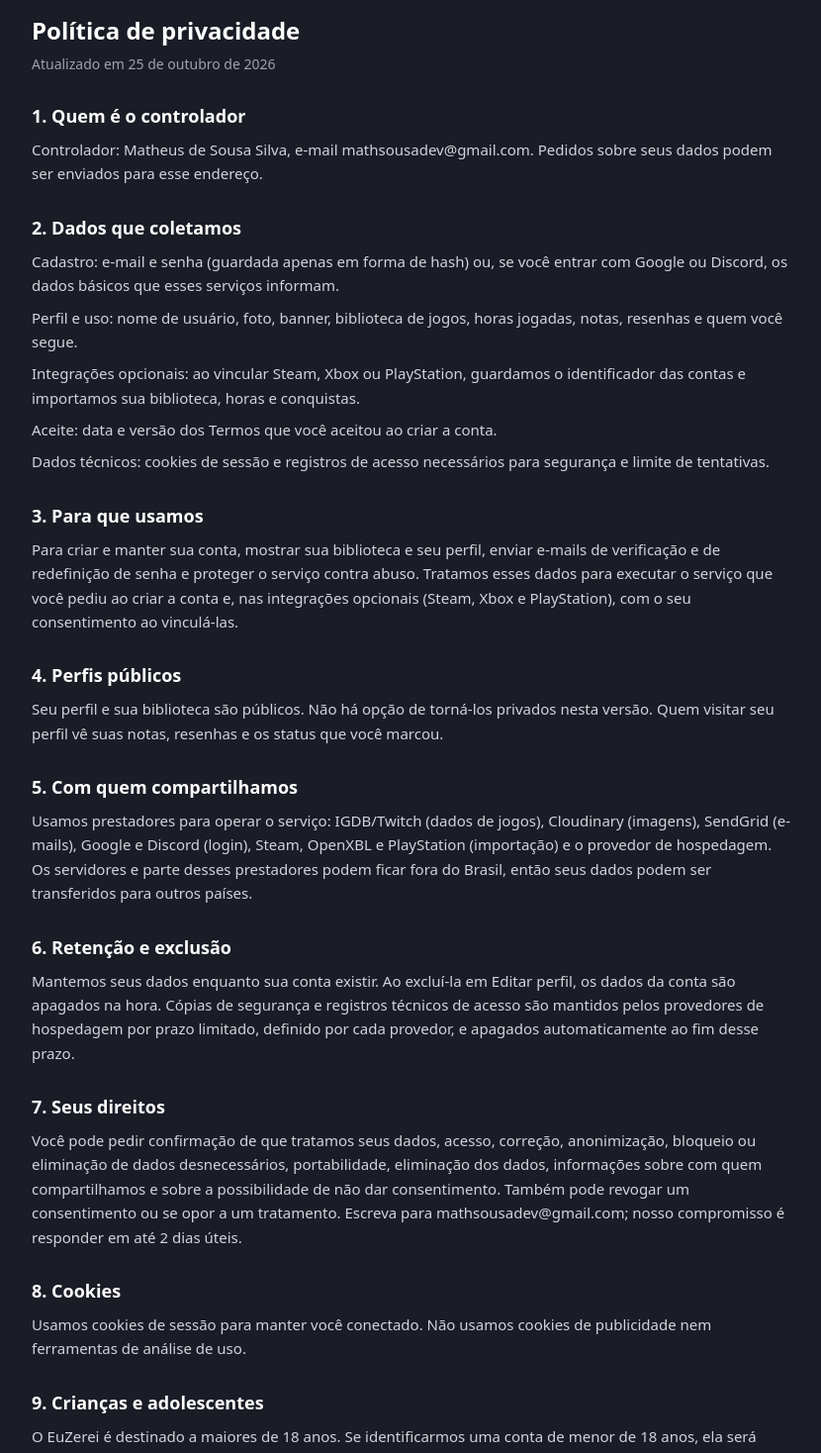
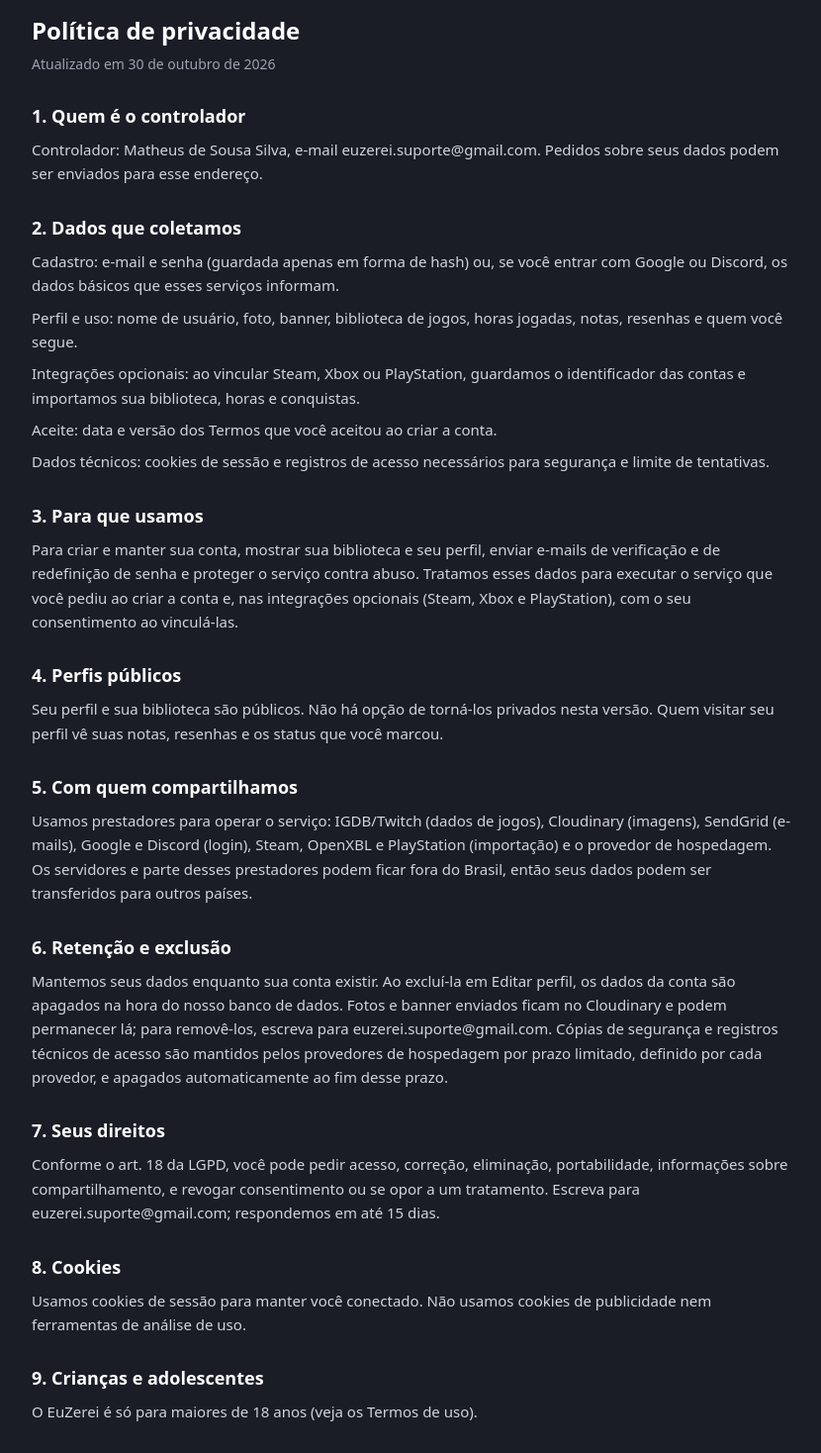
Before and after one commit to MathQuente/lib-front-end, a React (Vite) app: page /privacidade in a window 1280 px wide. Shown: the part 100-1568 px from the top of the page at 99% size, without its empty margins (224-1054 px from the left). Built offline with nearby package versions, Linux system fonts and the light colour scheme; no server answers.

Commit message:
docs(legal): troca o e-mail de contato, enxuga os textos e usa prazo de 15 dias

```diff
--- a/src/pages/contactPage.tsx
+++ b/src/pages/contactPage.tsx
@@ -46,7 +46,7 @@ export function ContactPage() {
             </p>
             <CopyAddress />
             <p className="max-w-[56ch] text-gray-400">
-              Respondemos em até 2 dias úteis. Quem mantém o projeto lê as
+              Respondemos em até 15 dias. Quem mantém o projeto lê as
               mensagens.
             </p>
           </div>
--- a/src/pages/privacyPage.tsx
+++ b/src/pages/privacyPage.tsx
@@ -4,7 +4,7 @@ const sections: LegalSection[] = [
   {
     heading: '1. Quem é o controlador',
     paragraphs: [
-      'Controlador: Matheus de Sousa Silva, e-mail mathsousadev@gmail.com. Pedidos sobre seus dados podem ser enviados para esse endereço.'
+      'Controlador: Matheus de Sousa Silva, e-mail euzerei.suporte@gmail.com. Pedidos sobre seus dados podem ser enviados para esse endereço.'
     ]
   },
   {
@@ -38,13 +38,13 @@ const sections: LegalSection[] = [
   {
     heading: '6. Retenção e exclusão',
     paragraphs: [
-      'Mantemos seus dados enquanto sua conta existir. Ao excluí-la em Editar perfil, os dados da conta são apagados na hora. Cópias de segurança e registros técnicos de acesso são mantidos pelos provedores de hospedagem por prazo limitado, definido por cada provedor, e apagados automaticamente ao fim desse prazo.'
+      'Mantemos seus dados enquanto sua conta existir. Ao excluí-la em Editar perfil, os dados da conta são apagados na hora do nosso banco de dados. Fotos e banner enviados ficam no Cloudinary e podem permanecer lá; para removê-los, escreva para euzerei.suporte@gmail.com. Cópias de segurança e registros técnicos de acesso são mantidos pelos provedores de hospedagem por prazo limitado, definido por cada provedor, e apagados automaticamente ao fim desse prazo.'
     ]
   },
   {
     heading: '7. Seus direitos',
     paragraphs: [
-      'Você pode pedir confirmação de que tratamos seus dados, acesso, correção, anonimização, bloqueio ou eliminação de dados desnecessários, portabilidade, eliminação dos dados, informações sobre com quem compartilhamos e sobre a possibilidade de não dar consentimento. Também pode revogar um consentimento ou se opor a um tratamento. Escreva para mathsousadev@gmail.com; nosso compromisso é responder em até 2 dias úteis.'
+      'Conforme o art. 18 da LGPD, você pode pedir acesso, correção, eliminação, portabilidade, informações sobre compartilhamento, e revogar consentimento ou se opor a um tratamento. Escreva para euzerei.suporte@gmail.com; respondemos em até 15 dias.'
     ]
   },
   {
@@ -56,7 +56,7 @@ const sections: LegalSection[] = [
   {
     heading: '9. Crianças e adolescentes',
     paragraphs: [
-      'O EuZerei é destinado a maiores de 18 anos. Se identificarmos uma conta de menor de 18 anos, ela será encerrada e os dados pessoais, eliminados.'
+      'O EuZerei é só para maiores de 18 anos (veja os Termos de uso).'
     ]
   }
 ]
@@ -65,7 +65,7 @@ export function PrivacyPage() {
   return (
     <LegalPage
       title="Política de privacidade"
-      updatedAt="25 de outubro de 2026"
+      updatedAt="30 de outubro de 2026"
       sections={sections}
     />
   )
--- a/src/pages/termsPage.tsx
+++ b/src/pages/termsPage.tsx
@@ -4,7 +4,7 @@ const sections: LegalSection[] = [
   {
     heading: '1. Quem somos',
     paragraphs: [
-      'O EuZerei é um projeto pessoal e gratuito, feito como portfólio, para registrar e avaliar jogos. Responsável: Matheus de Sousa Silva. Contato: mathsousadev@gmail.com.',
+      'O EuZerei é um projeto pessoal e gratuito, feito como portfólio, para registrar e avaliar jogos. Responsável: Matheus de Sousa Silva. Contato: euzerei.suporte@gmail.com.',
       'Ao criar uma conta, você declara que leu e aceita estes Termos e a Política de Privacidade.'
     ]
   },
@@ -19,13 +19,13 @@ const sections: LegalSection[] = [
     heading: '3. O que você publica',
     paragraphs: [
       'Resenhas, notas, nome de usuário e imagens ficam visíveis em perfis públicos. Você continua sendo o titular do que publica e autoriza o EuZerei a exibir, armazenar e processar esse conteúdo apenas para operar o serviço.',
-      'Conteúdo que viole estes Termos pode ser denunciado em mathsousadev@gmail.com. A denúncia será analisada em até 2 dias úteis e o conteúdo poderá ser removido ou a conta suspensa.'
+      'Conteúdo que viole estes Termos pode ser denunciado em euzerei.suporte@gmail.com. A denúncia será analisada em até 15 dias e o conteúdo poderá ser removido ou a conta suspensa.'
     ]
   },
   {
     heading: '4. Encerrar a conta',
     paragraphs: [
-      'Você pode excluir sua conta em Editar perfil. A exclusão é imediata e definitiva. Cópias de segurança do banco de dados e registros técnicos de acesso são mantidos pelos provedores de hospedagem por prazo limitado, definido por cada provedor, e apagados automaticamente ao fim desse prazo.',
+      'Você pode excluir sua conta em Editar perfil. A exclusão dos dados da conta é imediata e definitiva. Detalhes sobre cópias de segurança estão na Política de Privacidade.',
       'O EuZerei pode suspender ou encerrar contas que violem estes Termos.'
     ]
   },
@@ -48,7 +48,7 @@ export function TermsPage() {
   return (
     <LegalPage
       title="Termos de uso"
-      updatedAt="25 de outubro de 2026"
+      updatedAt="30 de outubro de 2026"
       sections={sections}
     />
   )
```
